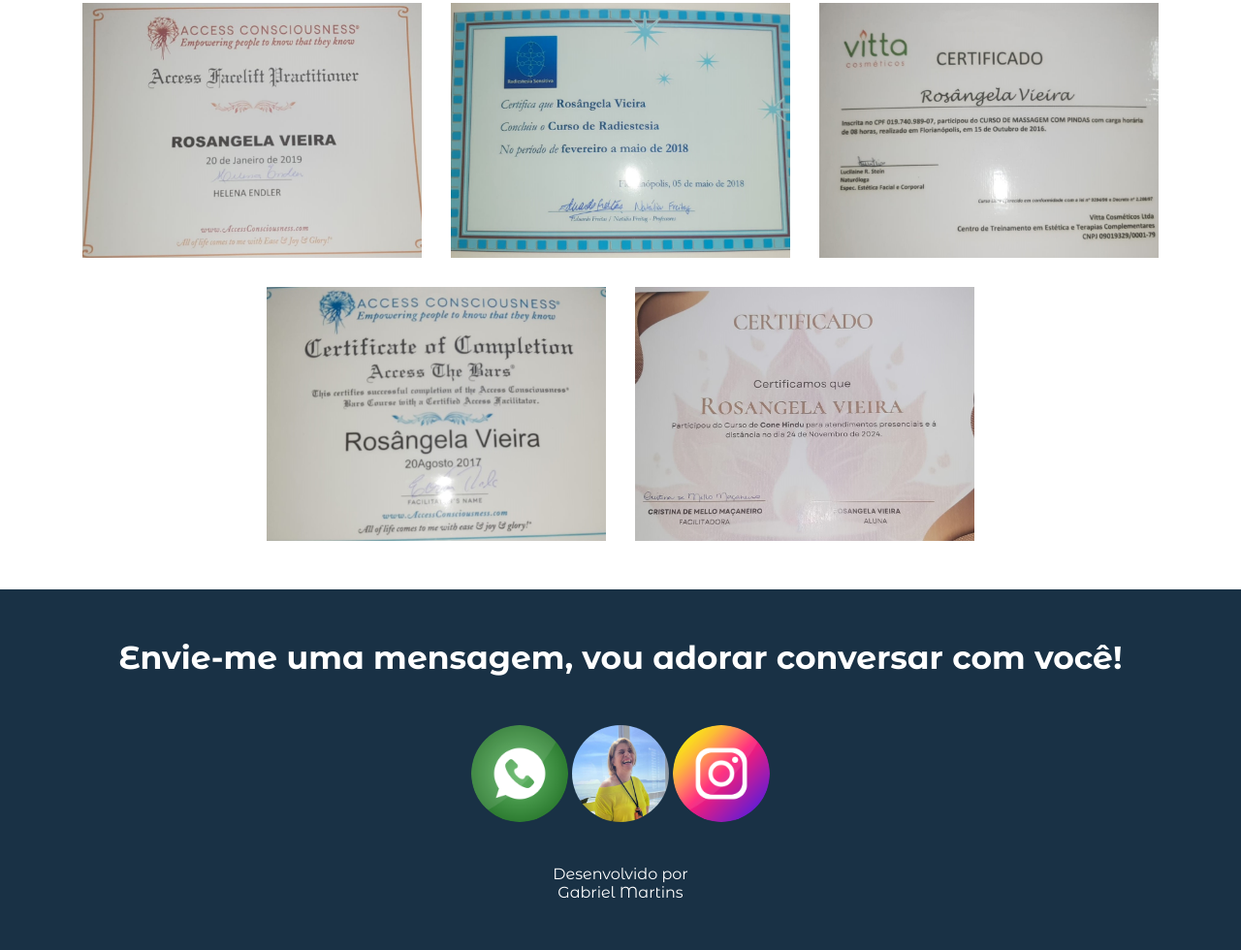
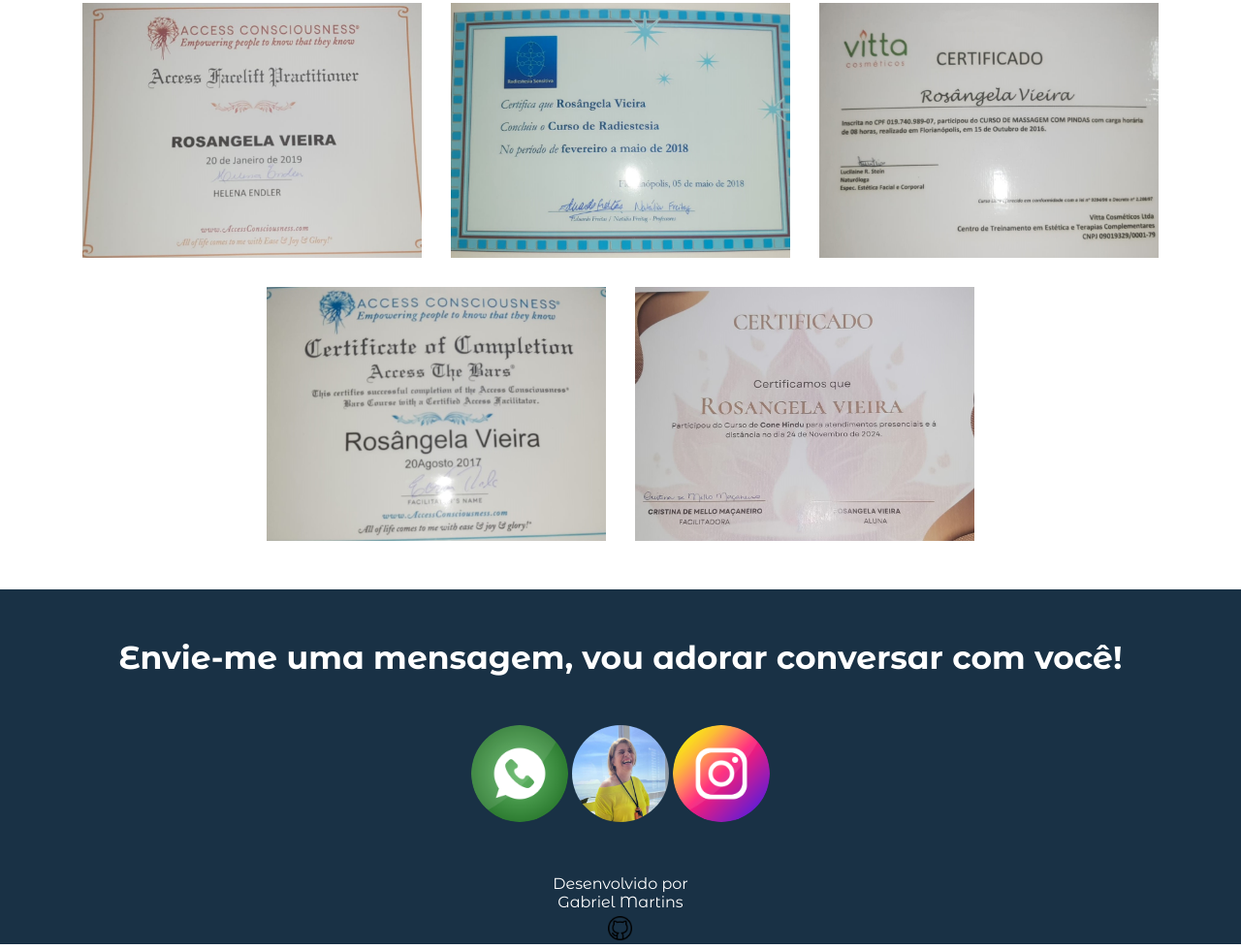
Before and after one commit to programacaogabriel/equilibriomassoterapia, a plain HTML site: page index.html in a window 1280 px wide. Shown: the part 4398-5378 px from the top of the page at 97% size. Drawn offline with Linux system fonts and the light colour scheme.

Commit message:
:lipstick: Github
Adicionado foto do github juntamente com meu perfil ao final da página

```diff
--- a/css/styles.css
+++ b/css/styles.css
@@ -372,6 +372,31 @@ margin-left: auto;
     margin-top: 40px;
 
 }
+
+.footer_img_git {
+  display: flex;
+  flex-direction: column;
+  align-items: center;
+  justify-content: center;
+  color: #FFF;
+  text-align: center;
+  cursor: pointer;
+  background-color: #193145;
+
+}
+
+.footer_img_git a:hover {
+  color: #FFF; /* muda a cor do texto no hover */
+  transform: scale(1.05); /* aumenta um pouquinho */
+
+}
+
+.footer_img_git img {
+  width: 25px;
+  height: auto;
+  margin-top: 5px;
+}
+
 a:-webkit-any-link {
     color: #FFF;
     cursor: pointer;
--- a/index.html
+++ b/index.html
@@ -177,7 +177,6 @@
             <div class="certification_box proj16"></div>
             <div class="certification_box proj17"></div>
 
-
         </div>
     </section>
     <!--Certificados Fim-->
@@ -192,10 +191,13 @@
 
         <a href="https://www.instagram.com/vieira.zana?igsh=NzRidm50eGJvaHVo"> <img src="img/instagram.png" alt="Instagran Rosangela"></a>
 
-        <p>Desenvolvido por </p><span class="detail"><a href="https://github.com/programacaogabriel"
-                target="_blank">Gabriel Martins</span></a>
+
     </footer>
     <!--Footer Fim-->
+    <div class="footer_img_git">
+    <p>Desenvolvido por </p><span class="detail"><a href="https://github.com/programacaogabriel"
+        target="_blank">Gabriel Martins <br><img src="img/github.png" alt="GitHub Gabriel" ></span></a>
+    </div>
 </body>
 
 </html>
```
Also changed, not shown: img/github.png (added).
